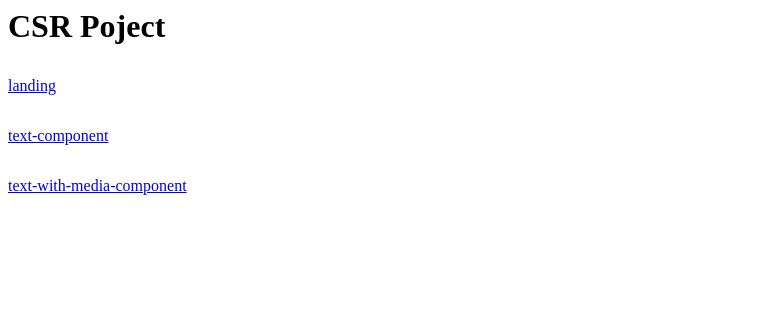
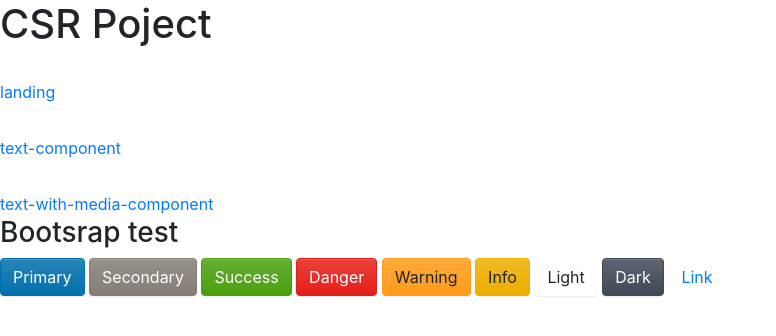
Before and after one commit to MichelleGuan/CSR_Project, a website built with webpack: page src/homepage/index.html in a window 1280 px wide. Shown: the whole page, without its empty margins (0-776 px from the left). Built offline with nearby package versions, Linux system fonts and the light colour scheme.

Commit message:
addon  bootstrap

```diff
--- a/package.json
+++ b/package.json
@@ -5,13 +5,19 @@
   "dependencies": {
     "@babel/polyfill": "^7.6.0",
     "animate.css": "^4.1.1",
+    "autoprefixer": "^10.0.1",
     "babel-core": "^6.26.3",
     "babel-loader": "^8.0.6",
+    "bootstrap": "^4.5.3",
     "html-webpack-plugin": "^3.2.0",
     "jquery": "^3.5.1",
     "koa-connect": "^2.0.1",
     "lodash": "^4.17.15",
     "node-waves": "^0.7.6",
+    "popper.js": "^1.16.1",
+    "postcss": "^8.1.4",
+    "postcss-cli": "^8.1.0",
+    "postcss-loader": "^4.0.4",
     "scrollreveal": "^4.0.7",
     "slick-carousel": "^1.8.1",
     "tilt.js": "^1.2.1",
--- a/src/homepage/index.html
+++ b/src/homepage/index.html
@@ -3,4 +3,14 @@
     <a href="javascript:" class="landing">landing</a>
     <a href="javascript:" class="text-component">text-component</a>
     <a href="javascript:" class="text-with-media-component">text-with-media-component</a>
+    <h3>Bootsrap test</h3>
+    <button type="button" class="btn btn-primary">Primary</button>
+    <button type="button" class="btn btn-secondary">Secondary</button>
+    <button type="button" class="btn btn-success">Success</button>
+    <button type="button" class="btn btn-danger">Danger</button>
+    <button type="button" class="btn btn-warning">Warning</button>
+    <button type="button" class="btn btn-info">Info</button>
+    <button type="button" class="btn btn-light">Light</button>
+    <button type="button" class="btn btn-dark">Dark</button>
+    <button type="button" class="btn btn-link">Link</button>
 </div>
--- a/src/index.js
+++ b/src/index.js
@@ -1,5 +1,8 @@
 // 引入router
 import router from './router'
+import 'jquery'
+import './style.scss'
+import 'bootstrap'
 
 // 启动router
 router.start()
--- a/src/style.scss
+++ b/src/style.scss
@@ -1,11 +1,33 @@
-.hello{
-    color:red;
-}
-.chart div {
-    font: 10px;
-    background-color: steelblue;
-    text-align: right;
-    padding: 3px;
-    margin: 1px;
-    color: white;
-  }
+// Required
+@import "../node_modules/bootstrap/scss/functions";
+@import "../node_modules/bootstrap/scss/variables";
+@import "../node_modules/bootstrap/scss/mixins";
+
+$theme-colors: (
+  "primary": #016fad,
+  "secondary": #857D76,
+  "success": #4AA00F,
+  "warning": #FF9B19,
+  "danger": #e51E17,
+  "info": #EDAE00,
+  "light": #FFFFFF,
+  "dark": #414956
+);
+$colors: (
+  "blue": #006193,
+  "purple": #841B8F,
+  "red": #B72F2A,
+  "orange": #ea6a19,
+  "yellow": #EDAE00,
+  "green": #4AA00F,
+  "teal": #0D9C9C,
+  "gray": #857D76,
+  "gray-dark": #414956
+);
+
+$enable-shadows: true;
+$enable-gradients: true;
+
+
+// Import all
+@import "../node_modules/bootstrap/scss/bootstrap.scss";
--- a/webpack.config.js
+++ b/webpack.config.js
@@ -48,13 +48,24 @@ module.exports = {
                 }
             },
             {
-                test: /\.scss$/,
+                test: /\.(scss)$/,
                 use: [{
-                    loader: "style-loader"
+                    loader: 'style-loader'
                 }, {
-                    loader: "css-loader"
+                    loader: 'css-loader'
                 }, {
-                    loader: "sass-loader"
+                    loader: 'postcss-loader',
+                    options: {
+                        postcssOptions: {
+                            plugins: function () {
+                                return [
+                                    require('autoprefixer')
+                                ];
+                            }
+                        }
+                    }
+                }, {
+                    loader: 'sass-loader'
                 }]
             },
             {
```
Also changed, not shown: 2 other files.
